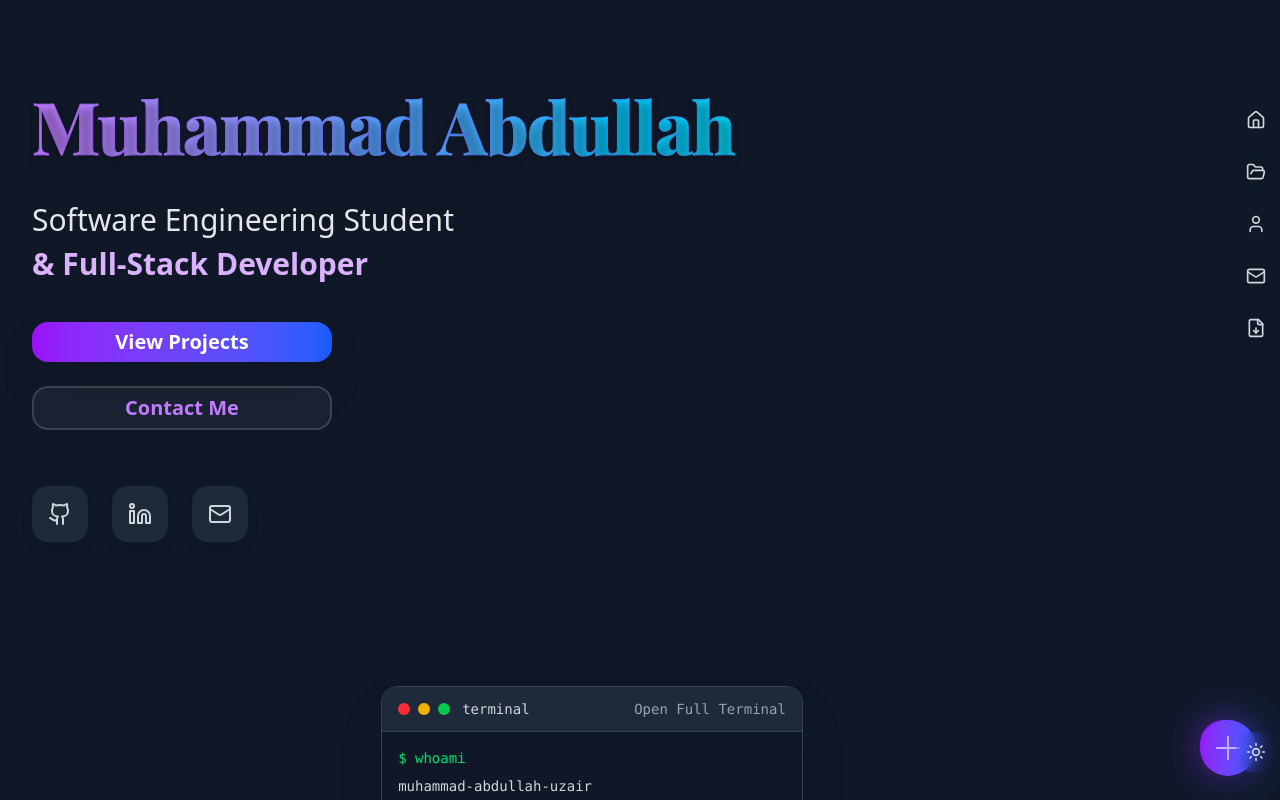
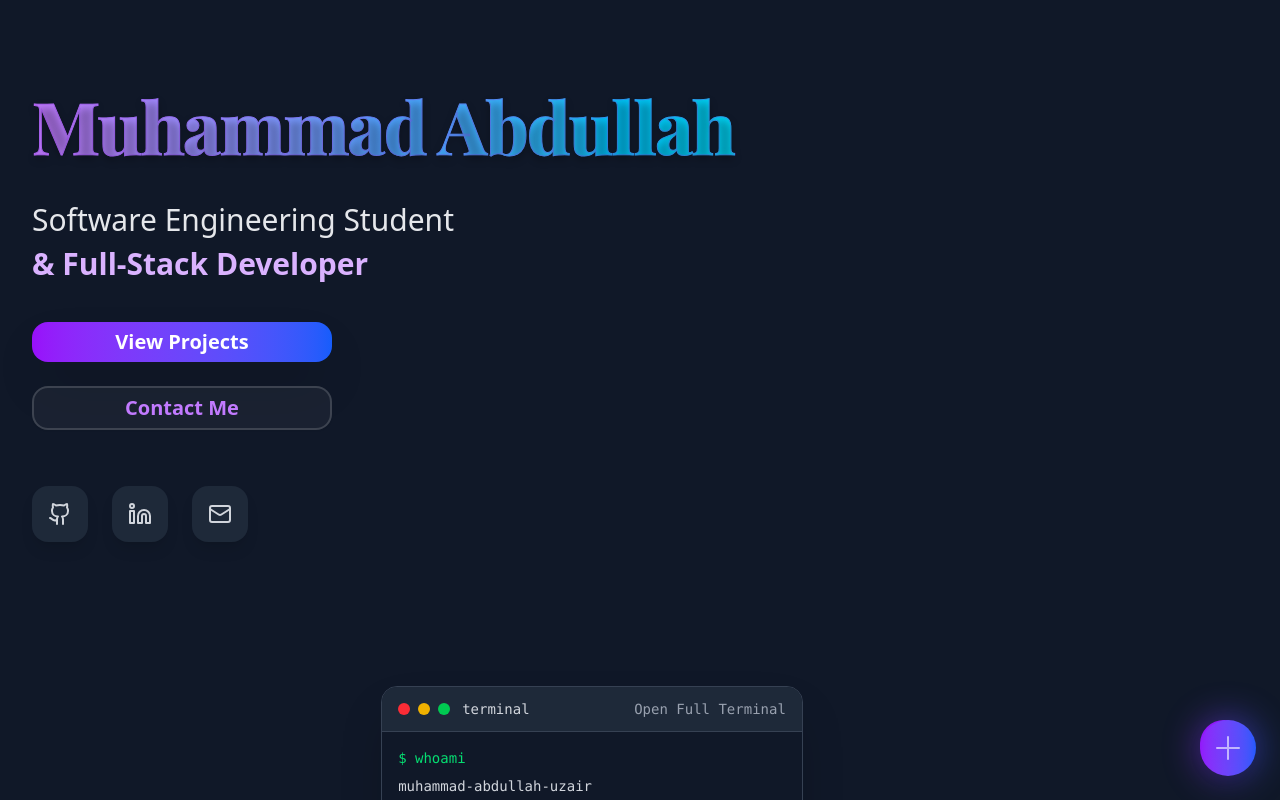
Before and after one commit to zainabijaz0/Portfolio-Website, a React (Vite) app: page / in a window 1280 px wide. Shown: the top 800 px of the page. Built offline with nearby package versions, Linux system fonts and the light colour scheme.

Commit message:
Wire RightDock into App and remove RightNav
cgen-19af13e3861d42c08934b9ddcd56a2bc

```diff
--- a/src/App.jsx
+++ b/src/App.jsx
@@ -1,6 +1,6 @@
 import { useState, useEffect } from 'react';
 import LoadingScreen from './components/LoadingScreen';
-import RightNav from './components/RightNav.jsx';
+import RightDock from './components/RightDock.jsx';
 import Hero from './components/Hero';
 import About from './components/About';
 import Skills from './components/Skills';
@@ -146,7 +146,7 @@ function App() {
     <div className="min-h-screen bg-gray-200 dark:bg-gray-900 transition-colors duration-300 relative">
       <StarfieldBackground />
       <CursorTrail />
-      <RightNav darkMode={darkMode} toggleDarkMode={toggleDarkMode} />
+      <RightDock darkMode={darkMode} toggleDarkMode={toggleDarkMode} />
       <main className="relative z-10">
         <Hero />
         <About />
```
